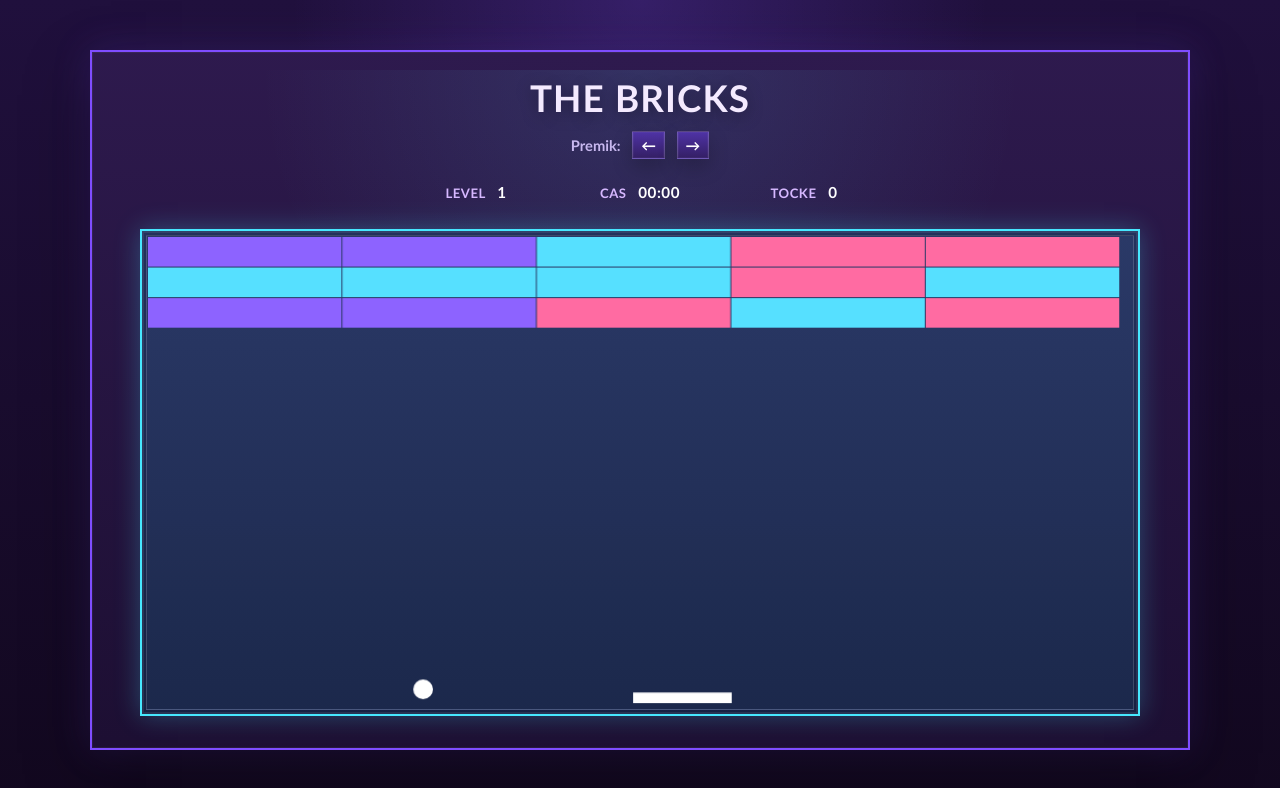
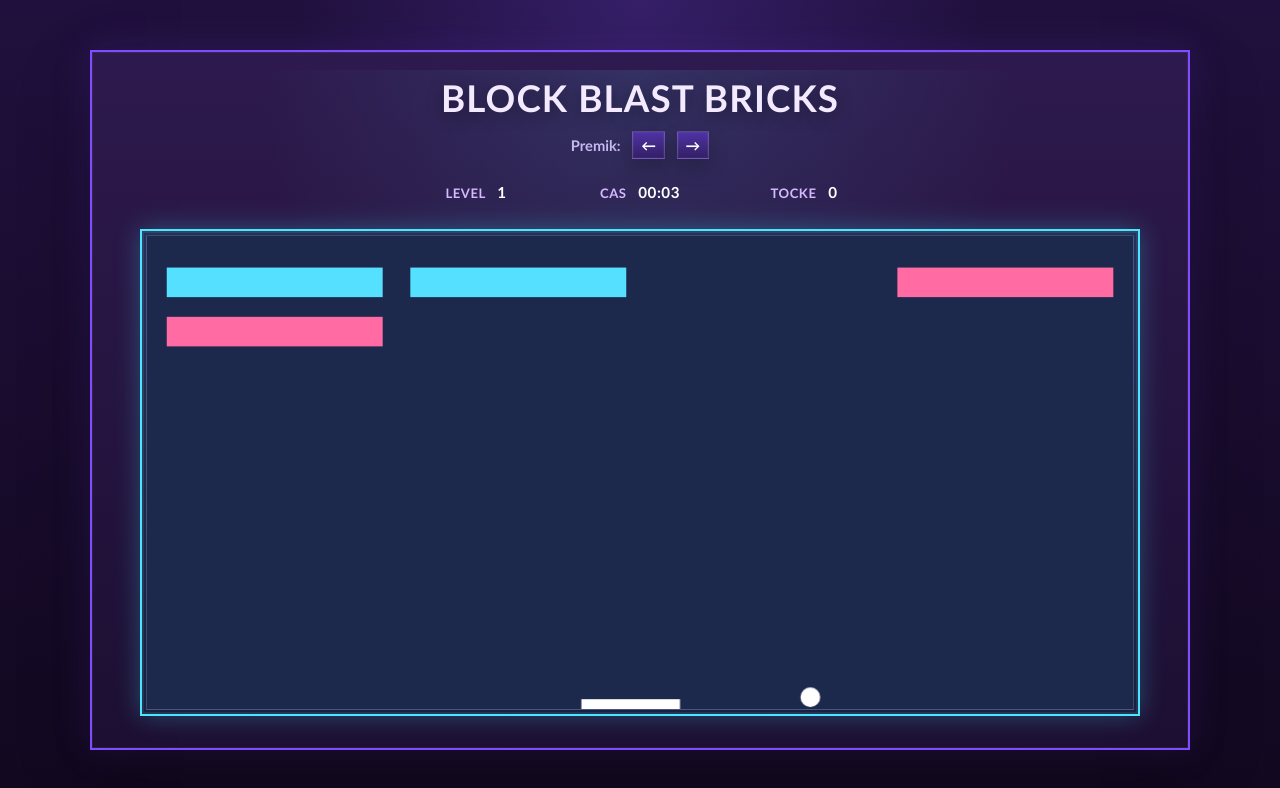
Before and after one commit to Rene-Franceskin/The-Bricks, a plain HTML site: page index.html in a window 1280 px wide. Drawn offline with Linux system fonts and the light colour scheme; some packages are replaced by stand-ins of ours; a script that the page names is missing.

Commit message:
Add files via upload

```diff
--- a/index.html
+++ b/index.html
@@ -3,7 +3,7 @@
 <head>
   <meta charset="UTF-8">
   <meta name="viewport" content="width=device-width, initial-scale=1.0">
-  <title>The Bricks</title>
+  <title>Block Blast Bricks</title>
   <link rel="stylesheet" href="css/style.css">
   <script src="js/jQuery.js"></script>
   <script src="https://cdn.jsdelivr.net/npm/sweetalert2@11"></script>
@@ -12,7 +12,7 @@
 <body onload="init()">
   <div class="container">
     <div class="panel-glow"></div>
-    <h1 class="game-title">The Bricks</h1>
+    <h1 class="game-title">Block Blast Bricks</h1>
     <p class="game-hint">
       Premik:
       <span class="key">←</span>
@@ -24,7 +24,7 @@
       <p class="stat-card">Tocke <mark id="tocke">0</mark></p>
     </div>
     <div class="canvas-frame">
-      <canvas id="canvas" width="1000px" height="480"></canvas>
+      <canvas id="canvas" width="1000" height="480"></canvas>
     </div>
   </div>
 </body>
--- a/js/script.js
+++ b/js/script.js
@@ -1,12 +1,13 @@
 var x = 150;
 var y = 200;
 var dx = 2;
-var dy = 4;
+var dy = -4;
 var WIDTH;
 var HEIGHT;
 var r = 10;
 var f = 0;
 var ctx;
+var canvas;
 var intervalId;
 var timerId;
 
@@ -35,12 +36,66 @@ var NCOLS;
 var BRICKWIDTH;
 var BRICKHEIGHT;
 var PADDING;
+var BRICKGAPX;
+var BRICKGAPY;
+var BRICKOFFSETTOP;
+var BRICKOFFSETSIDE;
 var currentLevel = 1;
+var gamePaused = false;
+
+function resetBall() {
+    x = WIDTH / 2;
+    y = HEIGHT / 2;
+    dx = 0;
+    dy = -4;
+}
+
+function stopGameLoop() {
+    clearInterval(timerId);
+    clearInterval(intervalId);
+}
+
+function startGameLoop() {
+    intervalId = setInterval(draw, 10);
+    timerId = setInterval(timer, 1000);
+}
+
+function showLevelCompleteAlert(completedLevel) {
+    gamePaused = true;
+    start = false;
+    stopGameLoop();
+
+    Swal.fire({
+        title: "Koncal si level " + completedLevel,
+        text: "Pojdi v level " + (completedLevel + 1) + ".",
+        icon: "success",
+        confirmButtonText: "Igraj"
+    }).then(function(result) {
+        if (result.isConfirmed) {
+            nextLevel();
+        }
+    });
+}
+
+function showGameCompletedAlert() {
+    gamePaused = true;
+    start = false;
+    stopGameLoop();
+
+    Swal.fire({
+        title: "Cestitke!",
+        text: "Koncal si vse levele.",
+        icon: "success",
+        confirmButtonText: "Super"
+    });
+}
 
 function init() {
-    ctx = $("#canvas")[0].getContext("2d");
-    WIDTH = $("#canvas").width();
-    HEIGHT = $("#canvas").height();
+    canvas = $("#canvas")[0];
+    ctx = canvas.getContext("2d");
+    WIDTH = canvas.width;
+    HEIGHT = canvas.height;
+    resetBall();
     init_paddle();
     initbricks();
     sekunde = 0;
@@ -49,28 +104,32 @@ function init() {
     $("#level").html(currentLevel);
     $("#cas").html(izpisTimer);
     $("#tocke").html(tocke);
-    intervalId = setInterval(draw, 10);
-    timerId = setInterval(timer, 1000);
+    gamePaused = false;
+    startGameLoop();
 }
 
 function init_paddle() {
-    paddlex = WIDTH / 2;
+    paddlex = WIDTH / 2.27;
     paddleh = 10;
     paddlew = 100;
 }
 
 function initbricks() {
     if (currentLevel == 1) {
+        NROWS = 2;
+        NCOLS = 4;
+    } else if (currentLevel == 2) {
         NROWS = 3;
         NCOLS = 5;
-    } else if (currentLevel == 2) {
+    } else if (currentLevel == 3) {
         NROWS = 4;
         NCOLS = 6;
-    } else if (currentLevel == 3) {
-        NROWS = 5;
-        NCOLS = 7;
     }
-    BRICKWIDTH = (WIDTH / NCOLS) - 1;
+    BRICKGAPX = 28;
+    BRICKGAPY = 20;
+    BRICKOFFSETTOP = 32;
+    BRICKOFFSETSIDE = 20;
+    BRICKWIDTH = (WIDTH - (BRICKOFFSETSIDE * 2) - (BRICKGAPX * (NCOLS - 1))) / NCOLS;
     BRICKHEIGHT = 30;
     PADDING = 1;
     bricks = new Array(NROWS);
@@ -78,7 +137,7 @@ function initbricks() {
     for (var i = 0; i < NROWS; i++) {
         bricks[i] = new Array(NCOLS);
         for (var j = 0; j < NCOLS; j++) {
-            bricks[i][j] = Math.floor(Math.random() * 3) + 1;
+            bricks[i][j] = Math.floor(Math.random() * 4) + 0;
         }
     }
 }
@@ -103,21 +162,17 @@ function allBricksDestroyed() {
 
 function nextLevel() {
     currentLevel++;
-    x = 150;
-    y = 200;
-    dx = 2;
-    dy = 4;
+    resetBall();
     start = true;
     sekunde = 0;
     izpisTimer = "00:00";
     $("#level").html(currentLevel);
     $("#cas").html(izpisTimer);
-    clearInterval(timerId);
-    clearInterval(intervalId);
+    stopGameLoop();
     init_paddle();
     initbricks();
-    intervalId = setInterval(draw, 10);
-    timerId = setInterval(timer, 1000);
+    gamePaused = false;
+    startGameLoop();
 }
 
 function rect(x, y, w, h) {
@@ -129,6 +184,8 @@ function rect(x, y, w, h) {
 
 function clear() {
     ctx.clearRect(0, 0, WIDTH, HEIGHT);
+    ctx.fillStyle = "#1c284c";
+    ctx.fillRect(0, 0, WIDTH, HEIGHT);
 }
 
 function timer() {
@@ -167,6 +224,10 @@ $(document).keydown(onKeyDown);
 $(document).keyup(onKeyUp);
 
 function draw() {
+    if (gamePaused) {
+        return;
+    }
+
     clear();
     ctx.fillStyle = ballcolor;
     circle(x, y, 10);
@@ -193,8 +254,8 @@ function draw() {
             if (bricks[i][j] > 0) {
                 ctx.fillStyle = brickcolors[bricks[i][j]];
                 rect(
-                    (j * (BRICKWIDTH + PADDING)) + PADDING,
-                    (i * (BRICKHEIGHT + PADDING)) + PADDING,
+                    BRICKOFFSETSIDE + (j * (BRICKWIDTH + BRICKGAPX)),
+                    BRICKOFFSETTOP + (i * (BRICKHEIGHT + BRICKGAPY)),
                     BRICKWIDTH,
                     BRICKHEIGHT
                 );
@@ -202,16 +263,39 @@ function draw() {
         }
     }
 
-    var rowheight = BRICKHEIGHT + PADDING + f / 2;
-    var colwidth = BRICKWIDTH + PADDING + f / 2;
-    var row = Math.floor(y / rowheight);
-    var col = Math.floor(x / colwidth);
+    var hitBrick = false;
 
-    if (y < NROWS * rowheight && row >= 0 && col >= 0 && col < NCOLS && bricks[row][col] > 0) {
+    for (var i = 0; i < NROWS && !hitBrick; i++) {
+        for (var j = 0; j < NCOLS && !hitBrick; j++) {
+            if (bricks[i][j] <= 0) {
+                continue;
+            }
+
+            var brickX = BRICKOFFSETSIDE + (j * (BRICKWIDTH + BRICKGAPX));
+            var brickY = BRICKOFFSETTOP + (i * (BRICKHEIGHT + BRICKGAPY));
+
+            if (
+                x + r > brickX &&
+                x - r < brickX + BRICKWIDTH &&
+                y + r > brickY &&
+                y - r < brickY + BRICKHEIGHT
+            ) {
                 dy = -dy;
-        bricks[row][col] --;
-        tocke ++;
+                bricks[i][j]--;
+                tocke++;
                 $("#tocke").html(tocke);
+                hitBrick = true;
+
+                if (allBricksDestroyed()) {
+                    if (currentLevel < 3) {
+                        showLevelCompleteAlert(currentLevel);
+                    } else {
+                        showGameCompletedAlert();
+                    }
+                    return;
+                }
+            }
+        }
     }
 
     if (x + dx > WIDTH - r || x + dx < 0 + r) {
@@ -221,24 +305,13 @@ function draw() {
     if (y + dy < 0 + r) {
         dy = -dy;
     } else if (y + dy > HEIGHT - (r + f)) {
-        if (allBricksDestroyed()) {
-            if (currentLevel < 3) {
-                nextLevel();
-            } else {
-                clearInterval(timerId);
-                clearInterval(intervalId);
-                alert("Congratulations! You completed all levels!");
-            }
-        } else {
         start = false;
         if (x > paddlex && x < paddlex + paddlew) {
             dx = 8 * ((x - (paddlex + paddlew / 2)) / paddlew);
             dy = -dy;
             start = true;
         } else if (y + dy > HEIGHT - r) {
-                clearInterval(timerId);
-                clearInterval(intervalId);
-            }
+            stopGameLoop();
         }
     }
 
```
Lines whose indentation alone changed are shown as unchanged.
